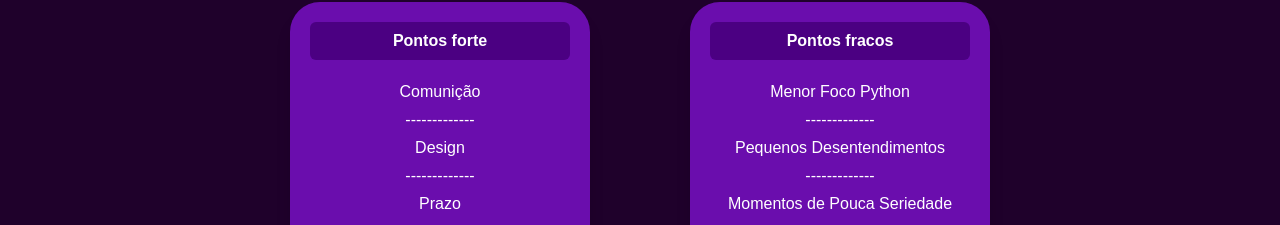
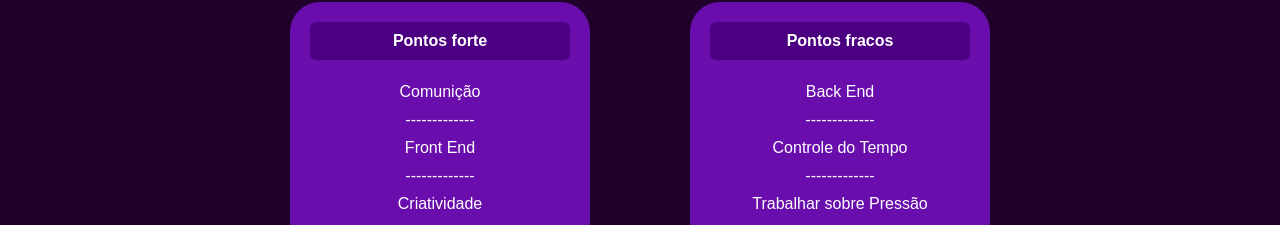
Before and after one commit to Kaua-Cardoso-Barbosa/Neuron, a plain HTML site: page Neuron/index.html in a window 1280 px wide. Shown: the part 714-939 px from the top of the page. Drawn offline with Linux system fonts and the light colour scheme.

Commit message:
completo eu acho

```diff
--- a/Neuron/index.html
+++ b/Neuron/index.html
@@ -63,21 +63,20 @@
             <br>
             <p>Comunição</p>
             <p>-------------</p>
-            <p>Design</p>
+             <p>Front End</p>
             <p>-------------</p>
-            <p>Prazo</p>
+            <p>Criatividade</p>
             <br>
         </section>
 
         <section class="cartão">
             <h4>Pontos fracos</h4>
             <br>
-            <p>Menor Foco Python</p>
+            <p>Back End</p>
             <p>-------------</p>
-            <p>Pequenos Desentendimentos</p>
+            <p>Controle do Tempo</p>
             <p>-------------</p>
-            <p>Momentos de Pouca Seriedade</p>
-            <br>
+            <p>Trabalhar sobre Pressão</p>
         </section>
     </article>
 
```
